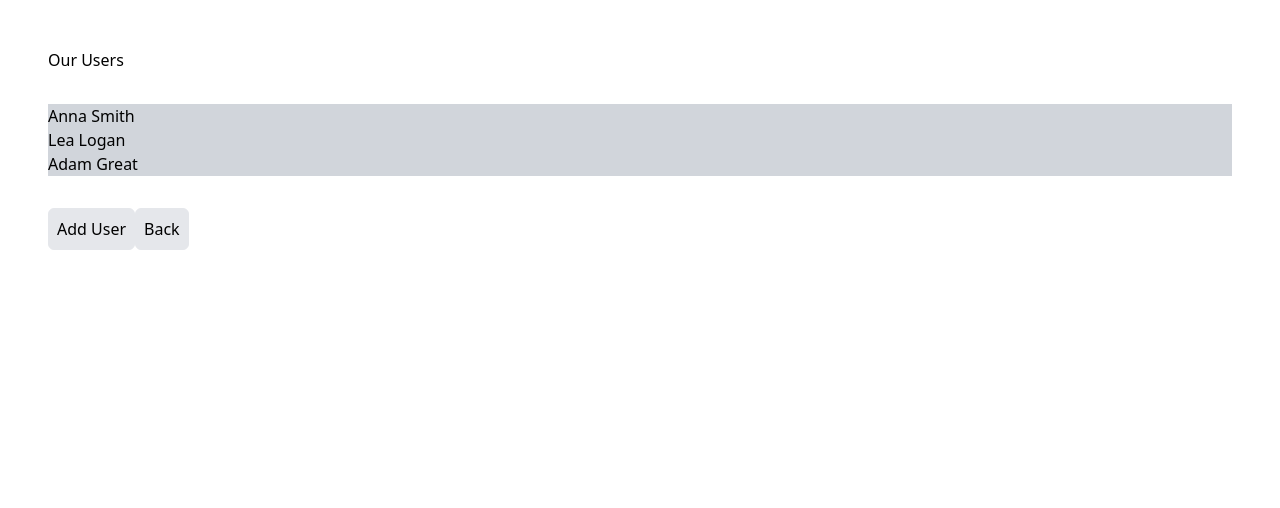
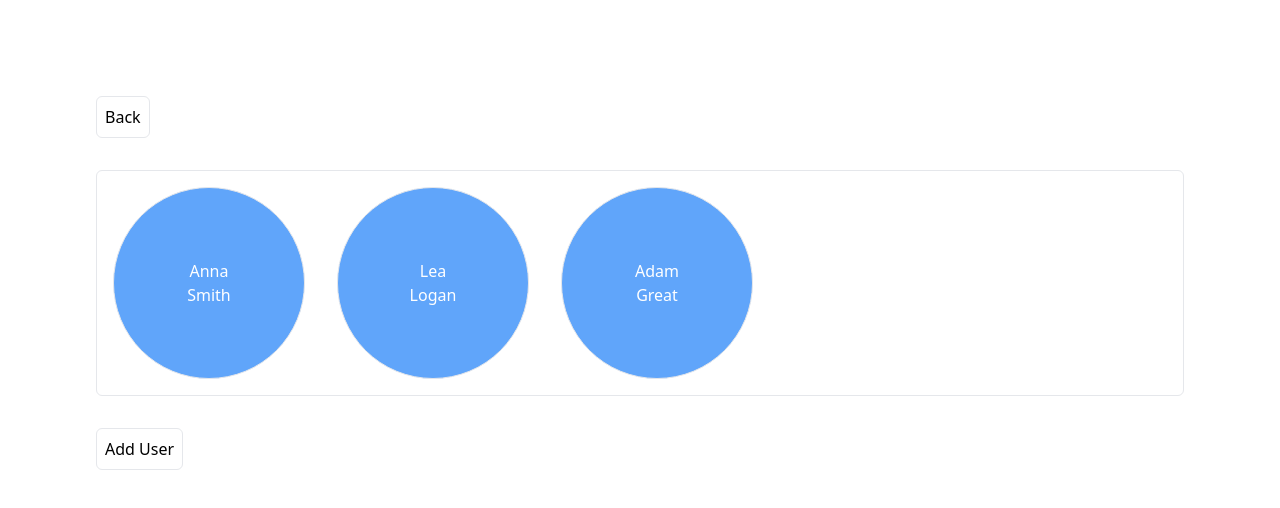
Before and after one commit to chuk-chuk/management-system, a React (Create React App) app: page /users in a window 1280 px wide. Shown: the top 508 px of the page. Built offline with nearby package versions, Linux system fonts and the light colour scheme.

Commit message:
tweak styles

```diff
--- a/src/components/button/Button.tsx
+++ b/src/components/button/Button.tsx
@@ -2,12 +2,16 @@ import React from "react";
 
 type ButtonProps = {
   title: string;
+  className?: string;
   onClick?: () => void;
 };
 
-export function Button({ title, onClick }: ButtonProps) {
+export function Button({ title, onClick, className = "" }: ButtonProps) {
   return (
-    <button className="p-2 border rounded-md bg-gray-200" onClick={onClick}>
+    <button
+      className={`p-2 border rounded-md border-gray-200 ${className}`}
+      onClick={onClick}
+    >
       {title}
     </button>
   );
--- a/src/pages/users/Users.tsx
+++ b/src/pages/users/Users.tsx
@@ -28,26 +28,31 @@ export function Users() {
   };
 
   return (
-    <main data-testid="users-page" className="m-12">
-      <h2 className="mb-8">Our Users</h2>
-      <div className="mb-8">
-        {usersList.map((user) => (
-          <div
-            key={user.id}
-            onClick={() => console.log(user)}
-            className="bg-gray-300"
-          >
-            {user.firstName} {user.lastName}
-          </div>
-        ))}
+    <main data-testid="users-page" className="m-24">
+      <Button title="Back" onClick={() => navigate("/")} className="mb-8" />
+      <div className="flex flex-wrap mb-8 border rounded-md">
+        {usersList.length > 0 ? (
+          usersList.map((user) => (
+            <div
+              key={user.id}
+              onClick={() => console.log(user)}
+              className="flex flex-col items-center justify-center w-48 h-48 m-4 rounded-full border bg-blue-400 text-white"
+            >
+              <p>{user.firstName}</p>
+              <p>{user.lastName}</p>
+            </div>
+          ))
+        ) : (
+          <p>No users found, do you wanna be the first one?</p>
+        )}
       </div>
+
       {showAddModal && (
         <Modal onClose={() => setShowAddModal(false)}>
           <UserForm addUser={addUser} onClose={() => setShowAddModal(false)} />
         </Modal>
       )}
       <Button title="Add User" onClick={() => setShowAddModal(true)} />
-      <Button title="Back" onClick={() => navigate("/")} />
     </main>
   );
 }
```
